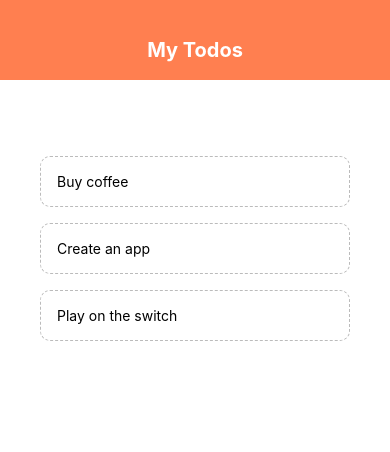
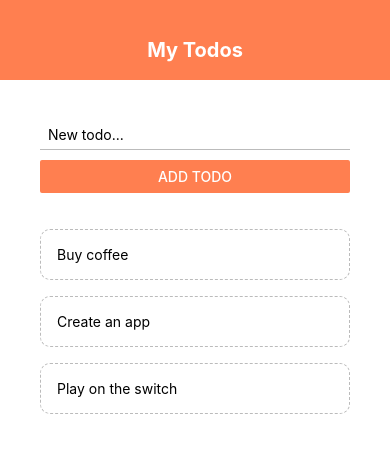
Before and after one commit to sohrab-salehi/ToDo, a React Native app: screen / in a window 390 px wide. Shown: the top 452 px of the page. Built offline with nearby package versions, Linux system fonts and the light colour scheme.

Commit message:
Add AddTodo component

```diff
--- a/App.js
+++ b/App.js
@@ -2,6 +2,7 @@ import React, { useState } from 'react';
 import { StyleSheet, Text, View, FlatList } from 'react-native';
 import Header from './components/Header';
 import TodoItem from './components/TodoItem';
+import AddTodo from './components/AddTodo';
 
 export default function App() {
   const [todos, setTodos] = useState([
@@ -16,10 +17,20 @@ export default function App() {
     });
   }
 
+  const submitHandler = (text) => {
+    setTodos((prevTodos) => {
+      return [
+        { text: text, key: Math.random().toString() },
+        ...prevTodos,
+      ];
+    })
+  }
+
   return (
     <View style={styles.container}>
       <Header />
       <View style={styles.content}>
+        <AddTodo submitHandler={submitHandler} />
         <View style={styles.list}>
           <FlatList
             data={todos}
--- /dev/null
+++ b/components/AddTodo.js
@@ -0,0 +1,31 @@
+import React, {useState} from 'react';
+import { StyleSheet, View, Text, TextInput, Button } from 'react-native';
+
+export default function AddTodo({ submitHandler }) {
+  const [text, setText] = useState('');
+
+  const changeHandler = (val) => {
+    setText(val);
+  }
+
+  return (
+    <View>
+      <TextInput
+        style={styles.input}
+        placeholder='New todo...'
+        onChangeText={changeHandler}
+      />
+      <Button title='Add Todo' onPress={() => submitHandler(text)} text='add todo' color='coral' />
+    </View>
+  );
+}
+
+const styles = StyleSheet.create({
+  input: {
+    paddingHorizontal: 8,
+    paddingVertical: 6,
+    marginBottom: 10,
+    borderBottomColor: '#bbb',
+    borderBottomWidth: 1,
+  },
+})
```
